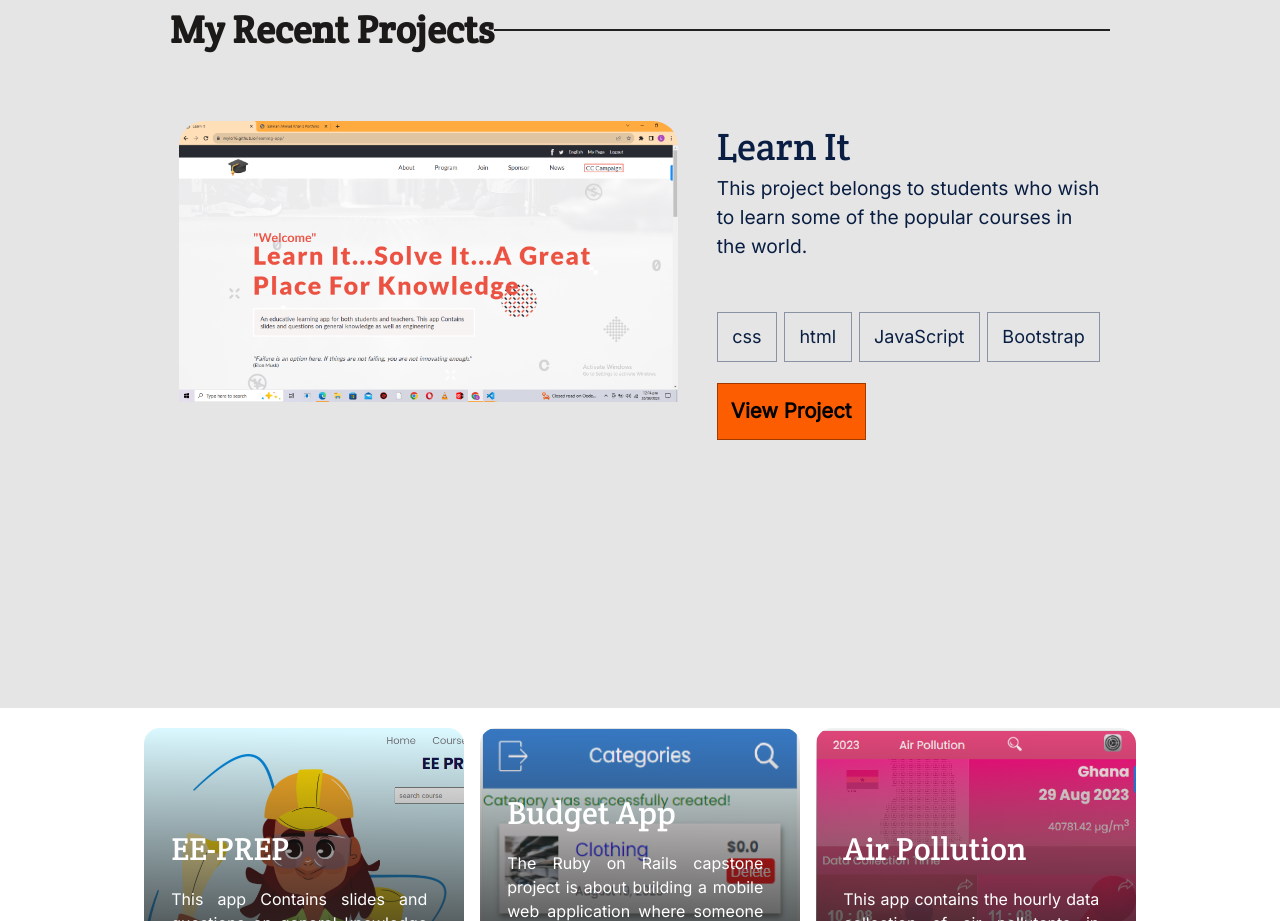
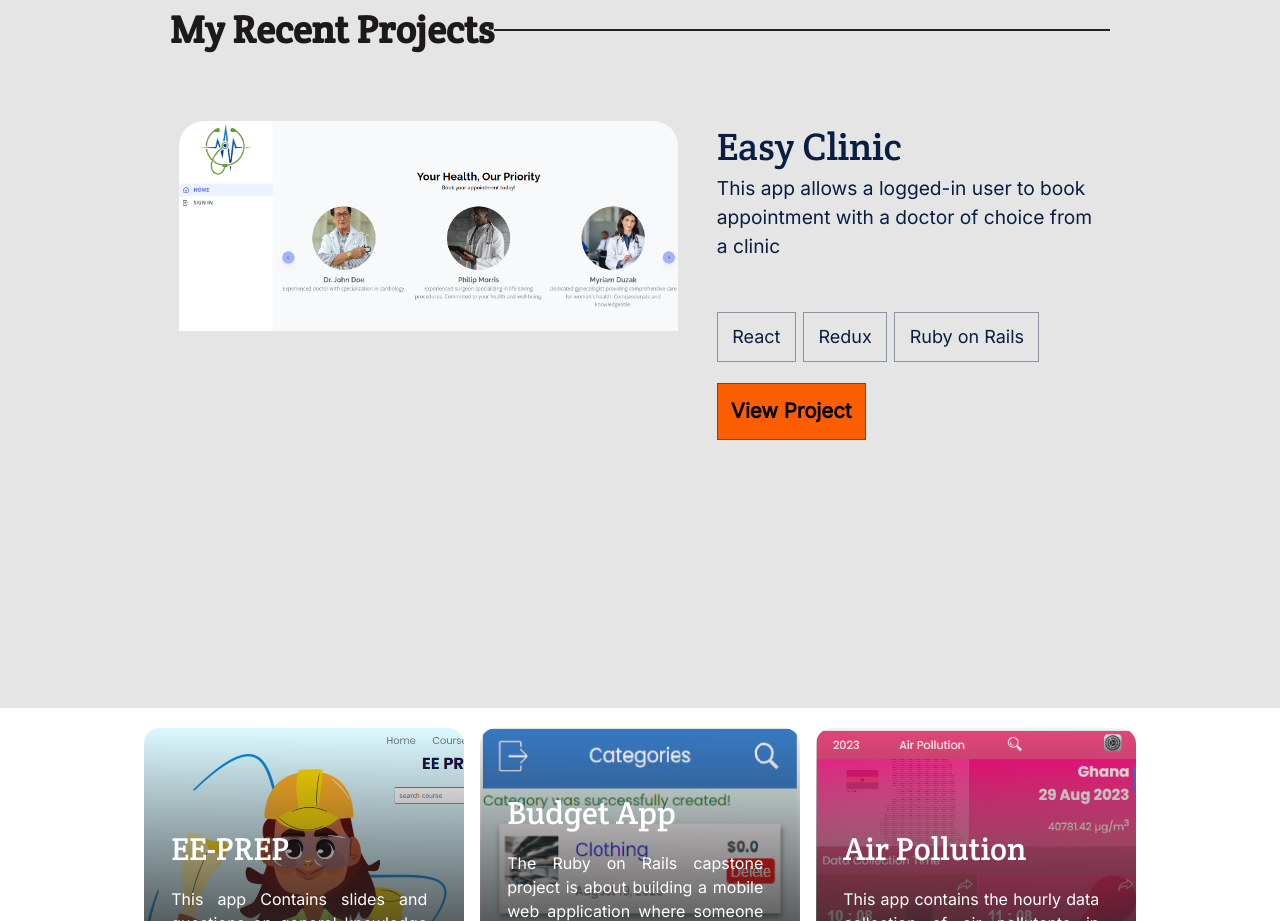
Before and after one commit to Mylo16/Portfolio, a plain HTML site: page index.html in a window 1280 px wide. Shown: the part 780-1701 px from the top of the page. Drawn offline with Linux system fonts and the light colour scheme.

Commit message:
finish portfolio update

```diff
--- a/index.html
+++ b/index.html
@@ -126,19 +126,17 @@
             <div id="work-image">
             </div>
            <div class="work-subtitle">
-            Learn It
+            Easy Clinic
               <p class="work-details">
-                This project belongs to students who wish to learn some of the popular courses in the world.
+                This app allows a logged-in user to book appointment with a doctor of choice from a clinic
               </p>
               <div class="flex
                     flex-start">
-               <p class="flex-item">css
+               <p class="flex-item">React
                </p>
-               <p class="flex-item">html
+               <p class="flex-item">Redux
                </p>
-               <p class="flex-item">JavaScript
-               </p>
-               <p class="flex-item">Bootstrap
+               <p class="flex-item">Ruby on Rails
                </p>
               </div>
               <button class="headline-btn work-button">
--- a/js/script.js
+++ b/js/script.js
@@ -104,13 +104,13 @@ projects.map((card) => {
 const allProjects = [
   {
     id: 'projects',
-    name: 'Learn It',
-    description: 'This app Contains slides and questions on general knowledge as well as engineering',
-    featuredImage: './img/learnit.png',
-    technologies: ['html', 'CSS', 'JavaScript'],
+    name: 'EasyClinic',
+    description: 'This app allows a logged-in user to book appointment with a doctor of choice from a clinic',
+    featuredImage: './img/easyclinic.png',
+    technologies: ['React', 'Redux', 'Ruby on Rails'],
     seeProject: 'See Project',
-    linkLive: '<a href="https://mylo16.github.io/learning-app/" target="blank">See Live</a>',
-    linkSource: '<a href="https://github.com/Mylo16/learning-app" target="blank">See Source</a>',
+    linkLive: '<a href="https://easyclinic-client.vercel.app/" target="blank">See Live</a>',
+    linkSource: '<a href="https://github.com/oovillagran/final-capstone-back-end" target="blank">See Source</a>',
   },
   {
     id: 'bg-pro1',
--- a/styles/styles.css
+++ b/styles/styles.css
@@ -254,7 +254,7 @@ nav ul li:hover {
   margin-top: 2em;
   width: 20rem;
   height: 13rem;
-  background-image: url(../img/learnit.png);
+  background-image: url(../img/easyclinic.png);
   background-size: contain;
   background-repeat: no-repeat;
   border-radius: 1rem;
```
Also changed, not shown: img/easyclinic.png (added).
